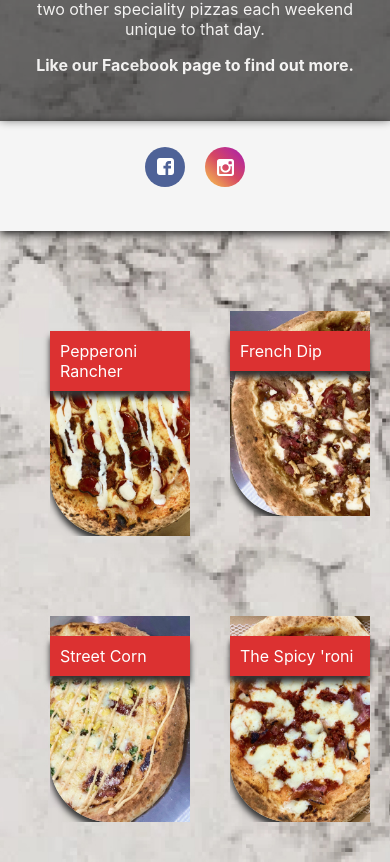
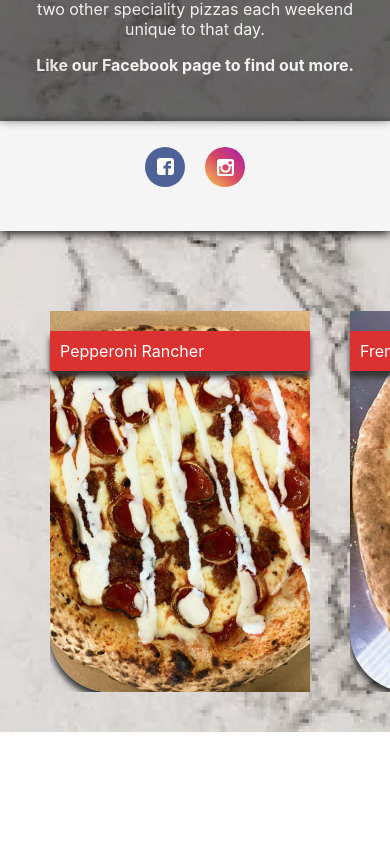
Before and after one commit to davofaz/vercel-fired-pizza, a Next.js app: page / in a window 390 px wide. Shown: the part 1028-1890 px from the top of the page. After the commit the page ends 1760 px from the top, so only its background shows below. Built offline with nearby package versions, Linux system fonts and the light colour scheme.

Commit message:
menu section for mobile

```diff
--- a/styles/Home.module.css
+++ b/styles/Home.module.css
@@ -359,6 +359,25 @@
   .menuSection {
     padding:0;
     flex-direction: column;
+    width:100%;
+    align-items: normal;
+  }
+
+  .menuPizzas {
+    width:100%;
+    display:inline-block !important;
+    white-space: nowrap;
+    overflow-x: auto;
+    overflow-y: hidden;
+    vertical-align: middle;
+  }
+
+.menuPizzas > div {
+  flex: 100%;
+}
+  .menuPizzaItem {
+   width:300px;
+   display:inline-block;
   }
 
   .menuIntro, .menuSocialMediaFooter {
```
